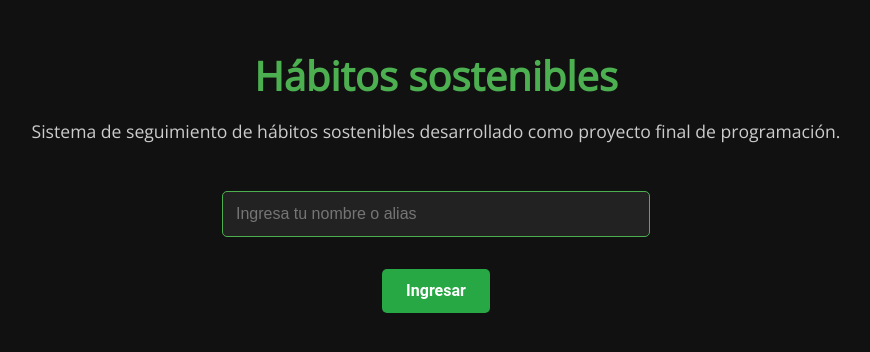
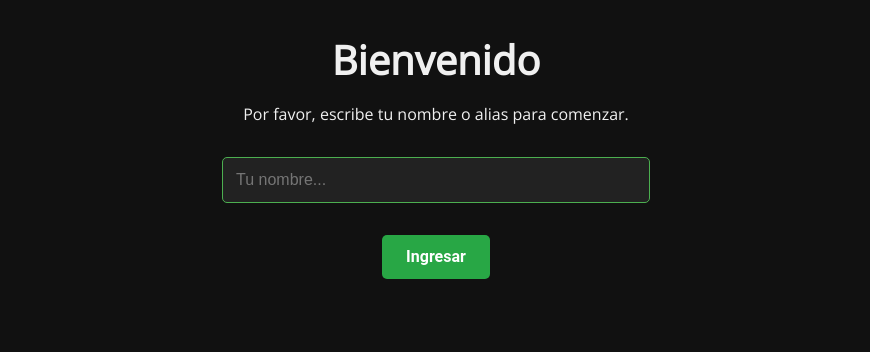
Before and after one commit to Winnie-17/habitos-sostenibles, a Flask app: page / in a window 1280 px wide. Shown: the top 352 px of the page, without its empty margins (204-1074 px from the left). Run offline with Flask 3, Linux system fonts and the light colour scheme.

Commit message:
Fix url_for error en inicio.html

```diff
--- a/templates/inicio.html
+++ b/templates/inicio.html
@@ -21,12 +21,11 @@
 </head>
 
 <body>
-  <main>
-    <h1 class="titulo-principal">Hábitos sostenibles</h1>
-    <p class="descripcion">Sistema de seguimiento de hábitos sostenibles desarrollado como proyecto final de programación.</p>
-
-    <form method="POST" action="{{ url_for('ingresar_usuario') }}">
-      <input type="text" name="nombre_usuario" placeholder="Ingresa tu nombre o alias" required>
+  <main class="fade-in">
+    <h1>Bienvenido</h1>
+    <p>Por favor, escribe tu nombre o alias para comenzar.</p>
+    <form method="POST">
+      <input type="text" name="nombre" placeholder="Tu nombre..." required>
       <button type="submit" class="btn">Ingresar</button>
     </form>
   </main>
```
